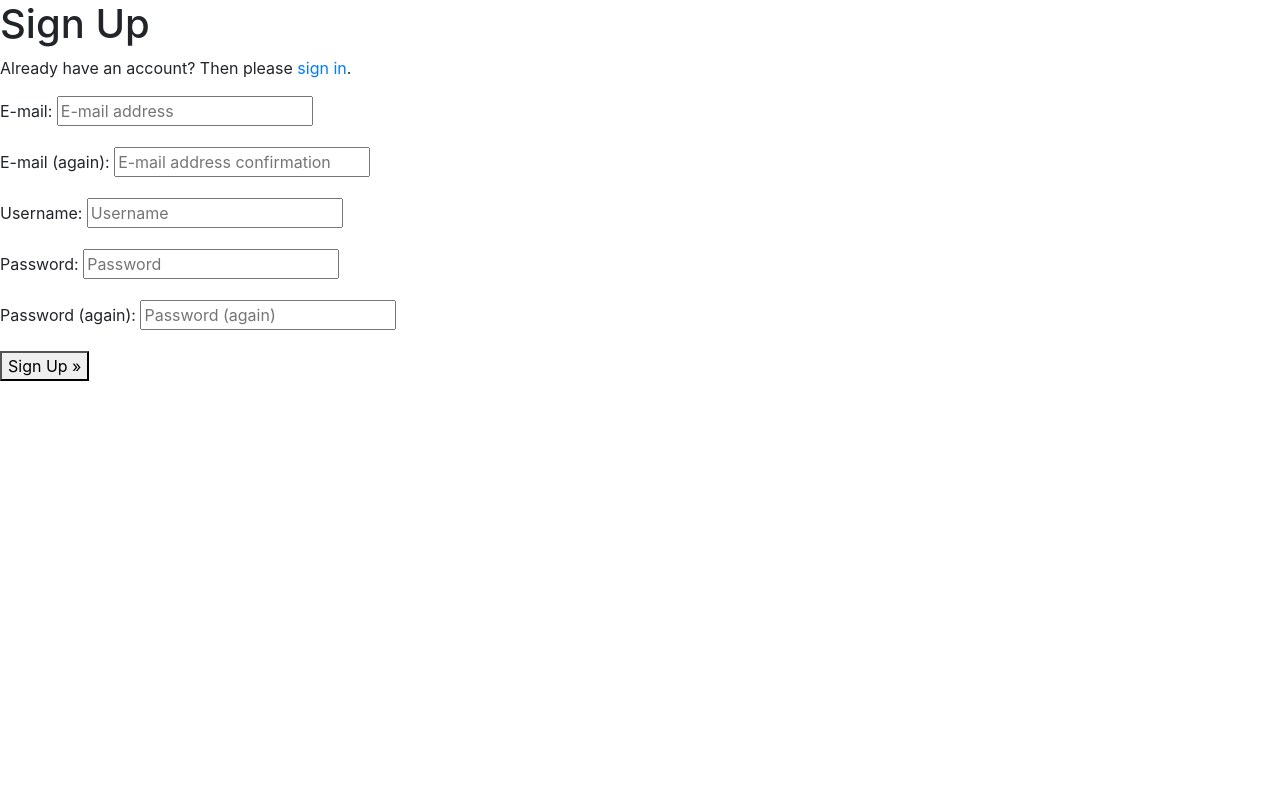
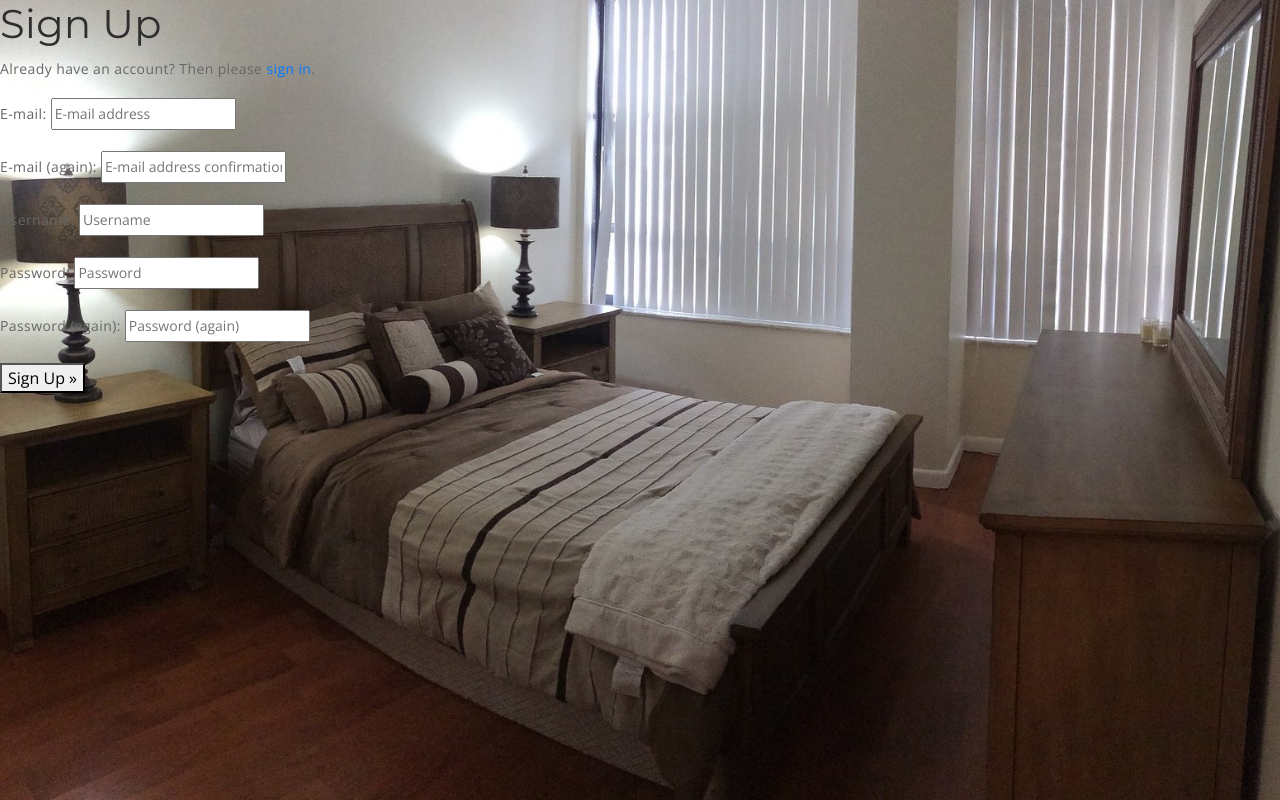
Before and after one commit to Code-Institute-Submissions/Milestone_4-3, a Django app: page /accounts/signup/ in a window 1280 px wide. Run offline with Django 3.2, Linux system fonts and the light colour scheme; some libraries are stand-ins or nearby versions.

Commit message:
added static files

```diff
--- a/_rent_my_house_/settings.py
+++ b/_rent_my_house_/settings.py
@@ -146,3 +146,7 @@ USE_TZ = True
 # https://docs.djangoproject.com/en/3.0/howto/static-files/
 
 STATIC_URL = '/static/'
+STATICFILES_DIRS = (os.path.join(BASE_DIR, 'static'),)
+
+MEDIA_URL = '/media/'
+MEDIA_ROOT = os.path.join(BASE_DIR, 'media')
--- a/_rent_my_house_/urls.py
+++ b/_rent_my_house_/urls.py
@@ -15,9 +15,11 @@ Including another URLconf
 """
 from django.contrib import admin
 from django.urls import path, include
+from django.conf import settings
+from django.conf.urls.static import static
 
 urlpatterns = [
     path('admin/', admin.site.urls),
     path('accounts/', include('allauth.urls')),
     path('', include('home.urls')),
-]
+] + static(settings.MEDIA_URL, document_root=settings.MEDIA_ROOT)
--- /dev/null
+++ b/static/css/base.css
@@ -0,0 +1,72 @@
+@import url('https://fonts.googleapis.com/css?family=Montserrat:400,700');
+@import url('https://fonts.googleapis.com/css?family=Open+Sans:400,400italic,600,600italic,700,800');
+
+
+/* General Styles */
+.html {
+    height: 100%;
+}
+
+body {
+    background: url('/media/home2.jpg') no-repeat center center fixed;
+    background-size: cover;
+    height: calc(100vh - 164px);
+    font-family:open sans;
+    letter-spacing:0.4px;
+    color:#777777;
+}
+
+h1, h2 ,h3 ,h4 ,h5 , h6 {
+    font-family:montserrat;
+    color:#2e2e2e;
+}
+p {
+    font-family:open sans;
+    color:#666666;
+    line-height:26px;
+    font-size:14px;
+    letter-spacing:0.4px;
+}
+
+.icon {
+    align-items: center;
+    display: inline-flex;
+    justify-content: center;
+    height: 1.5rem;
+    width: 1.5rem;
+}
+
+.logo-font {
+    text-transform: uppercase;
+}
+
+.main-logo-link {
+    width: fit-content;
+}
+
+
+
+
+/* -------------------------------- Media Queries */
+
+/* Slightly larger container on xl screens */
+@media (min-width: 1200px) {
+  .container {
+    max-width: 80%;
+  }
+}
+
+/* fixed top navbar only on medium and up */
+@media (min-width: 992px) {
+    .fixed-top-desktop-only {
+        position: fixed;
+        top: 0;
+        right: 0;
+        left: 0;
+        z-index: 1030;
+    }
+
+    .header-container {
+        padding-top: 164px;
+    }
+}
--- a/templates/base.html
+++ b/templates/base.html
@@ -15,6 +15,7 @@
 
     {% block corecss %}
         <link rel="stylesheet" href="https://stackpath.bootstrapcdn.com/bootstrap/4.4.1/css/bootstrap.min.css" integrity="sha384-Vkoo8x4CGsO3+Hhxv8T/Q5PaXtkKtu6ug5TOeNV6gBiFeWPGFN9MuhOf23Q9Ifjh" crossorigin="anonymous">
+        <link rel="stylesheet" href="{% static 'css/base.css' %}">
     {% endblock %}
 
     {% block extra_css %}
@@ -24,6 +25,7 @@
         <script src="https://code.jquery.com/jquery-3.4.1.slim.min.js" integrity="sha384-J6qa4849blE2+poT4WnyKhv5vZF5SrPo0iEjwBvKU7imGFAV0wwj1yYfoRSJoZ+n" crossorigin="anonymous"></script>
         <script src="https://cdn.jsdelivr.net/npm/popper.js@1.16.0/dist/umd/popper.min.js" integrity="sha384-Q6E9RHvbIyZFJoft+2mJbHaEWldlvI9IOYy5n3zV9zzTtmI3UksdQRVvoxMfooAo" crossorigin="anonymous"></script>
         <script src="https://stackpath.bootstrapcdn.com/bootstrap/4.4.1/js/bootstrap.min.js" integrity="sha384-wfSDF2E50Y2D1uUdj0O3uMBJnjuUD4Ih7YwaYd1iqfktj0Uod8GCExl3Og8ifwB6" crossorigin="anonymous"></script>
+        <script src="https://kit.fontawesome.com/a75972e608.js" crossorigin="anonymous"></script>
     {% endblock %}
 
     {% block extra_js %}
```
Also changed, not shown: media/home2.jpg (added).
